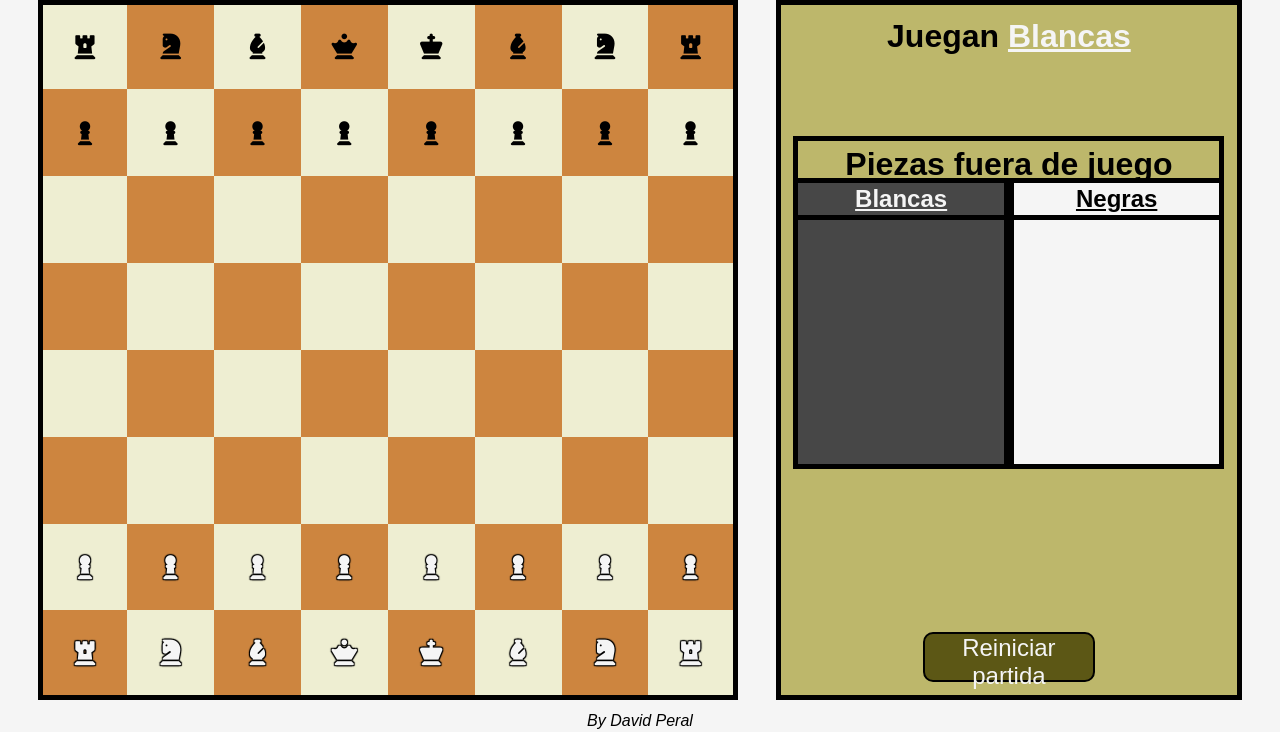
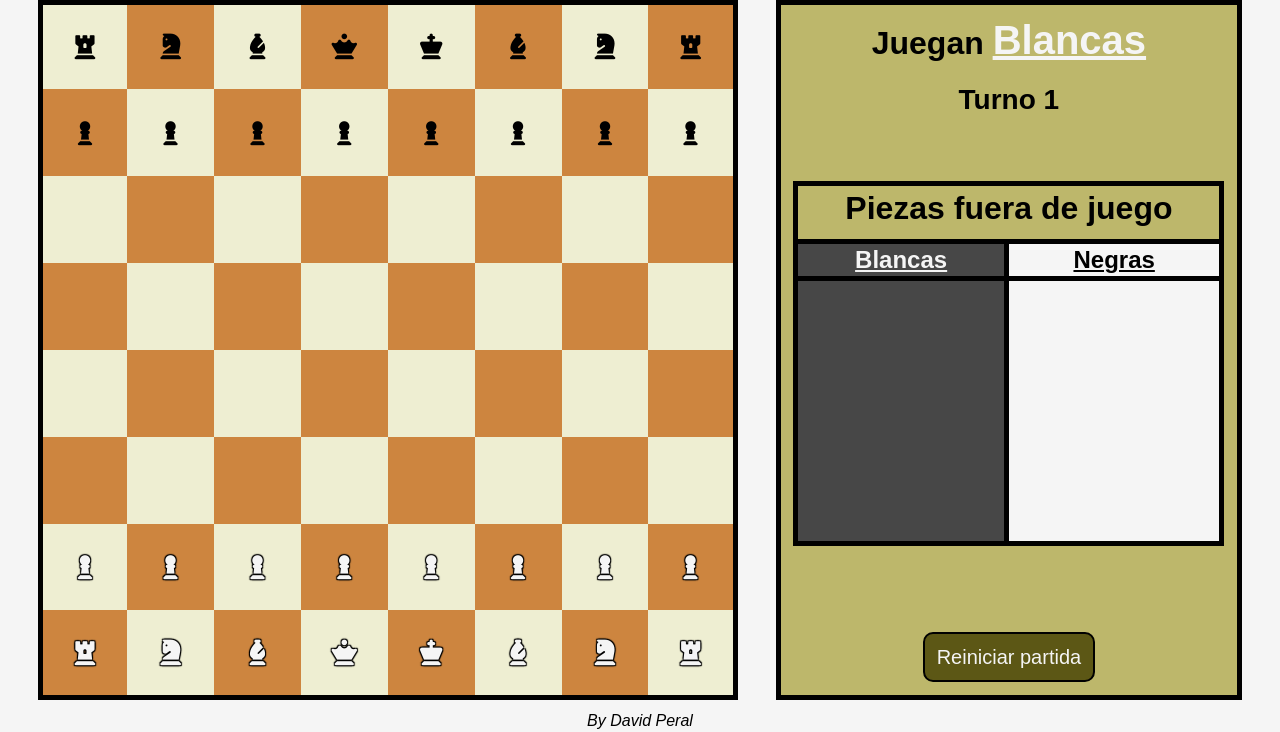
Before and after one commit to David0450/Proyecto-ajedrez, a PHP site: page / in a window 1280 px wide. Shown: the part 68-800 px from the top of the page. Run offline with PHP 8.4, Linux system fonts and the light colour scheme; some libraries are stand-ins or nearby versions.

Commit message:
Turnos ilimitados, mostrar turno y estilos de div.info

```diff
--- a/assets/styles/style.css
+++ b/assets/styles/style.css
@@ -42,39 +42,44 @@ main {
         flex-flow: column nowrap;
         align-items: center;
 
+        & > h2 {
+            font-size: 2em;
+
+            & > span {
+                font-size: 1.25em;
+            }
+        }
         & span {
             text-decoration: underline;
-            font-size: 2.15;
             &.blanca {
                 color: #f5f5f5;
             }
         }
-        & > h2 {
-            text-align: center;
-            font-size: 2em;
+
+        & > h3 {
+            font-size: 1.75em;
+            margin: 5% 0;
         }
 
         & > div.piezasMuertas {
             width: 100%;
-            height: 50%;
+            height: 55%;
+            border: 5px solid black;
+            border-collapse: collapse;
             margin: auto 0;
 
             & > h2 {
-                border-top: 5px solid black;
-                border-right: 5px solid black;
-                border-left: 5px solid black;
                 text-align: center;
                 font-size: 2em;
                 padding: 1%;
-                height: 12.5%;
+                height: 15%;
             }
 
             & > div {
-                position: relative;
-                float: left;
+                display: inline-block;
                 width: 50%;
-                height: 87.5%;
-                border: 5px solid black;
+                height: 85%;
+                border-top: 5px solid black;
 
                 & > h2 {
                     border-bottom: 5px solid black;
@@ -83,17 +88,12 @@ main {
                 }
 
                 &.blanca {
-                    border: 5px solid black;
+                    border-right: 5px solid black;
                     background-color: #474747;
                 }
 
                 &.negra {
                     background-color: #f5f5f5;
-                }
-
-                & i {
-                    position: relative;
-                    font-size: 2em;
                 }
             }
         }
@@ -103,7 +103,7 @@ main {
             width: 40%;
             height: 7.5%;
             & > button {
-                font-size: 1.5em;
+                font-size: 1.25em;
                 width: 100%;
                 height: 100%;
                 background-color: rgb(92, 87, 21);
--- a/index.php
+++ b/index.php
@@ -63,7 +63,8 @@
             <?= $juego->mostrarTablero();?>
         </form>
         <div class="info">
-            <h2>Juegan <?=$juego->getTurno() == 1 ? "<span class='blanca'>Blancas</span>" : "<span class='negra'>Negras</span>" ?></h2>
+            <h2>Juegan <?= $juego->getTurno() % 2 !== 0 ? "<span class='blanca'>Blancas</span>" : "<span class='negra'>Negras</span>" ?></h2>
+            <h3>Turno <?= $juego->getTurno() ?></h3>
             <div class="piezasMuertas">
                 <h2>Piezas fuera de juego</h2>
                 <div class="blanca">
--- a/models/Juego.php
+++ b/models/Juego.php
@@ -90,14 +90,14 @@ class Juego {
     }
 
     public function pasarTurno() {
-        $this->turno = ($this->turno % 2) + 1;
+        $this->turno++;
     }
 
     public function seleccionarFicha() {
         $this->limpiarBotones();
-        if ($this->turno == 1) {
+        if ($this->turno % 2 !== 0) {
             $color = "blancas";
-        } elseif ($this->turno == 2) {
+        } elseif ($this->turno % 2 === 0) {
             $color = "negras";
         }
 
@@ -146,9 +146,9 @@ class Juego {
     public function moverFicha($casilla, $coordenadasFicha) {
         $this->limpiarBotones();
 
-        if ($this->turno == 1) {
+        if ($this->turno % 2 !== 0) {
             $jugadorActual = $this->jugadores['blanca'];
-        } elseif ($this->turno == 2) {
+        } elseif ($this->turno % 2 === 0) {
             $jugadorActual = $this->jugadores['negra'];
         }
 
@@ -161,9 +161,9 @@ class Juego {
     }
 
     public function matarFicha($coordenadasFichaMatar, $coordenadasFichaActual) {
-        if ($this->turno == 1) {
+        if ($this->turno % 2 !== 0) {
             $jugadorRival = $this->jugadores['negra'];
-        } elseif ($this->turno == 2) {
+        } elseif ($this->turno % 2 === 0) {
             $jugadorRival = $this->jugadores['blanca'];
         }
         $fichaMuerta = $jugadorRival->getFicha($coordenadasFichaMatar);
```
